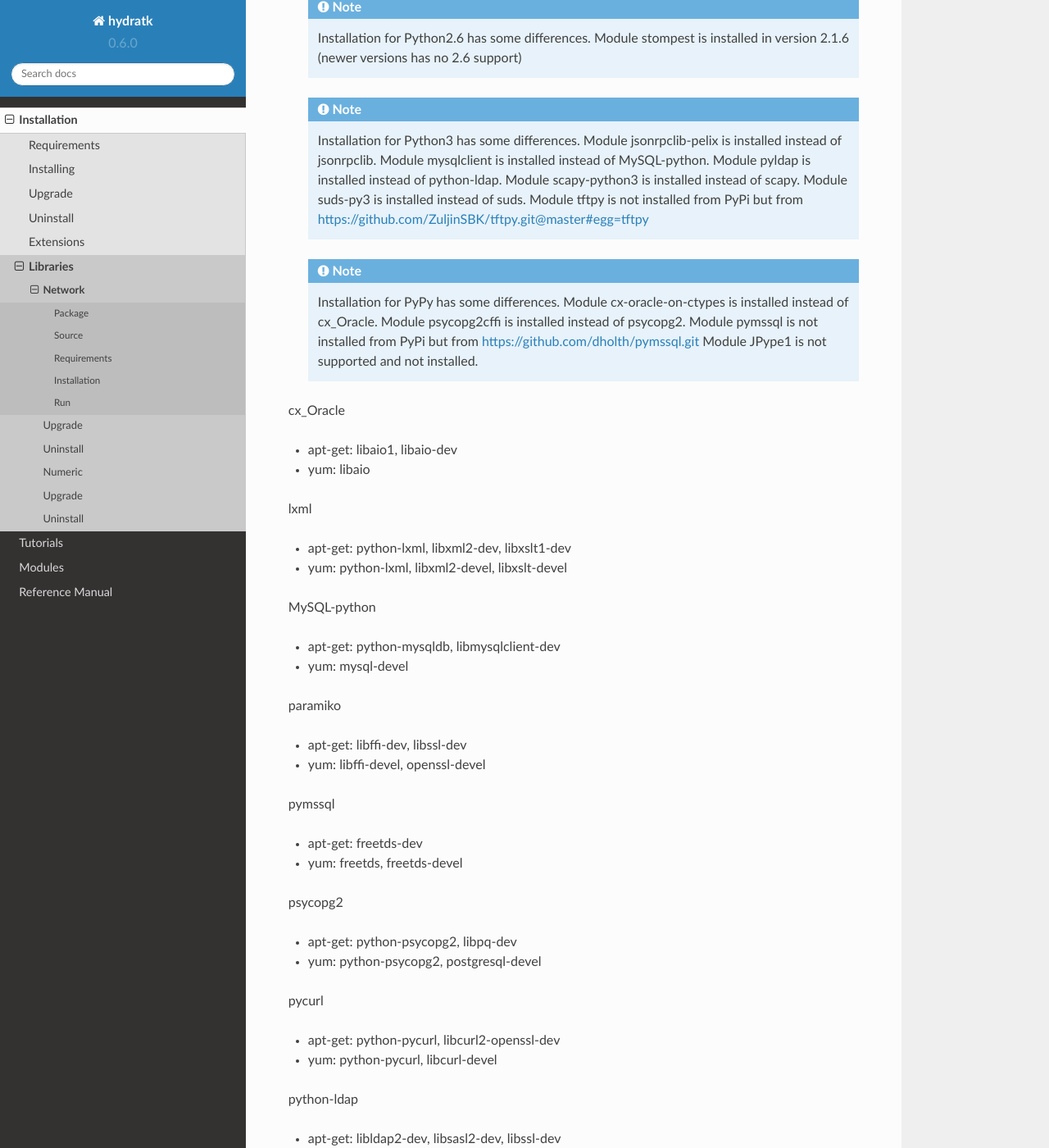
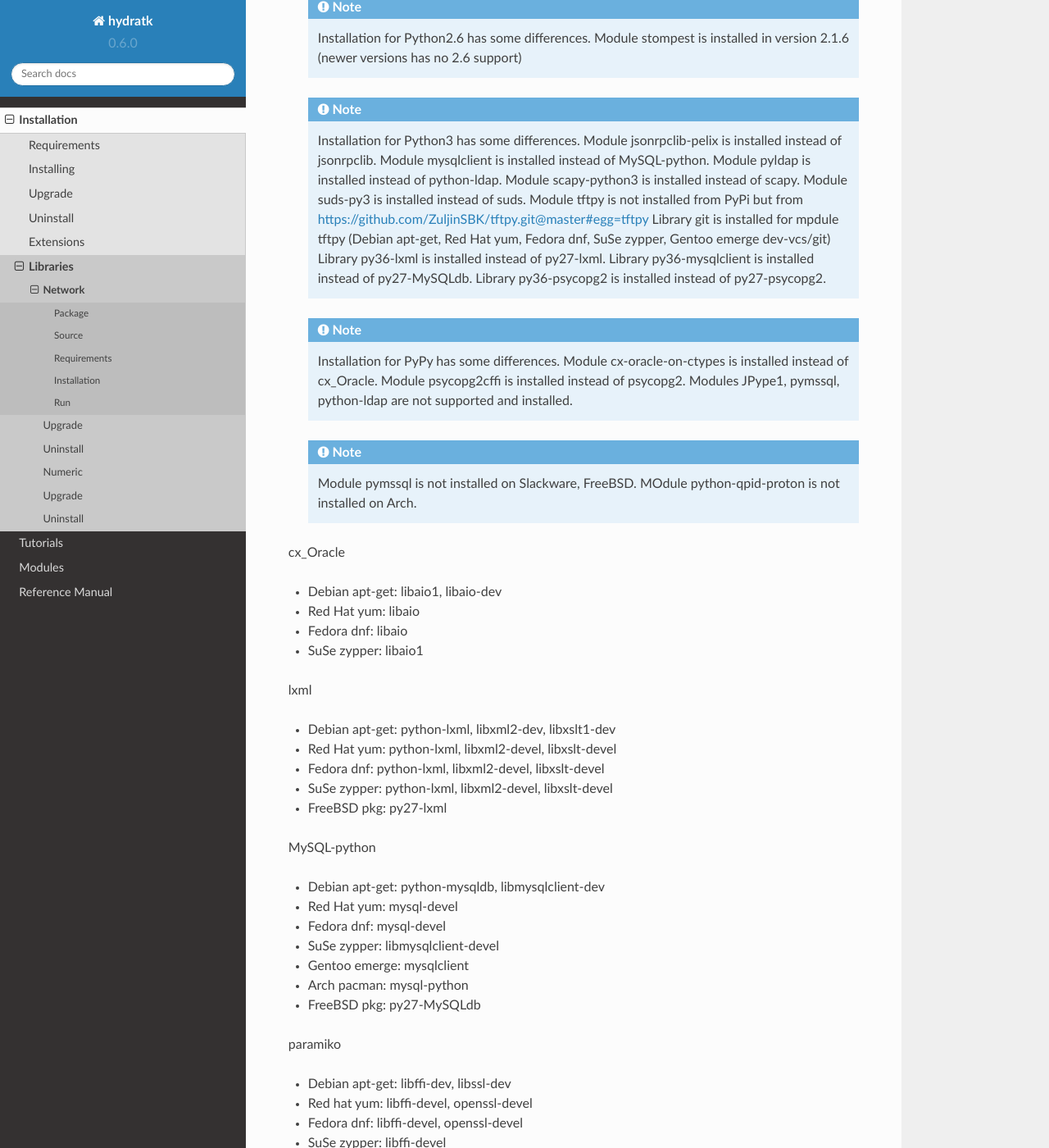
Before and after one commit to hydratk/hydratk-doc, a Sphinx documentation site: the page built from doc/rst/install/lib/network.rst, in a window 1280 px wide and 1400 px high, scrolled down 1967 px. Shown: the whole window at 82% size. Built offline with Sphinx 7.4.7 and the Read the Docs theme 2.0.0, drawn with Linux system fonts in a browser that asks for light colours; formulas are drawn with MathJax 3; some of the changed text lies outside the part shown.

Commit message:
Modified - installation procedure, Debian, Red Hat, Fedora, SuSe, Slackware, Gentoo, Arch, FreeBSD supported.

```diff
--- a/doc/rst/install/lib/network.rst
+++ b/doc/rst/install/lib/network.rst
@@ -108,59 +108,94 @@ Module cassandra-driver installation takes longer time (not so fast as other mod
      Module scapy-python3 is installed instead of scapy.
      Module suds-py3 is installed instead of suds.
      Module tftpy is not installed from PyPi but from https://github.com/ZuljinSBK/tftpy.git@master#egg=tftpy
+     Library git is installed for mpdule tftpy (Debian apt-get, Red Hat yum, Fedora dnf, SuSe zypper, Gentoo emerge dev-vcs/git)
+     Library py36-lxml is installed instead of py27-lxml.
+     Library py36-mysqlclient is installed instead of py27-MySQLdb.
+     Library py36-psycopg2 is installed instead of py27-psycopg2.
 
   .. note ::
 
      Installation for PyPy has some differences.
      Module cx-oracle-on-ctypes is installed instead of cx_Oracle.
      Module psycopg2cffi is installed instead of psycopg2.
-     Module pymssql is not installed from PyPi but from https://github.com/dholth/pymssql.git
-     Module JPype1 is not supported and not installed.
+     Modules JPype1, pymssql, python-ldap are not supported and installed.
+
+  .. note ::
+
+     Module pymssql is not installed on Slackware, FreeBSD.
+     MOdule python-qpid-proton is not installed on Arch.
 
 cx_Oracle
 
-* apt-get: libaio1, libaio-dev
-* yum: libaio
+* Debian apt-get: libaio1, libaio-dev
+* Red Hat yum: libaio
+* Fedora dnf: libaio
+* SuSe zypper: libaio1
 
 lxml
 
-* apt-get: python-lxml, libxml2-dev, libxslt1-dev
-* yum: python-lxml, libxml2-devel, libxslt-devel
+* Debian apt-get: python-lxml, libxml2-dev, libxslt1-dev
+* Red Hat yum: python-lxml, libxml2-devel, libxslt-devel
+* Fedora dnf: python-lxml, libxml2-devel, libxslt-devel
+* SuSe zypper: python-lxml, libxml2-devel, libxslt-devel
+* FreeBSD pkg: py27-lxml
 
 MySQL-python
 
-* apt-get: python-mysqldb, libmysqlclient-dev
-* yum: mysql-devel
+* Debian apt-get: python-mysqldb, libmysqlclient-dev
+* Red Hat yum: mysql-devel
+* Fedora dnf: mysql-devel
+* SuSe zypper: libmysqlclient-devel
+* Gentoo emerge: mysqlclient
+* Arch pacman: mysql-python
+* FreeBSD pkg: py27-MySQLdb
 
 paramiko
 
-* apt-get: libffi-dev, libssl-dev
-* yum: libffi-devel, openssl-devel
+* Debian apt-get: libffi-dev, libssl-dev
+* Red hat yum: libffi-devel, openssl-devel
+* Fedora dnf: libffi-devel, openssl-devel
+* SuSe zypper: libffi-devel
+
+psycopg2
+
+* Debian apt-get: python-psycopg2, libpq-dev
+* Red Hat yum: python-psycopg2, postgresql-devel
+* Fedora dnf: python-psycopg2, postgresql-devel
+* SuSe zypper: python-psycopg2, postgresql-devel
+* FreeBSD pkg: py27-psycopg2
+
+pycurl
+
+* Debian apt-get: python-pycurl, libcurl4-openssl-dev
+* Red Hat yum: python-pycurl, libcurl-devel
+* Fedora dnf: python-pycurl, libcurl-devel
+* SuSe zypper: python-pycurl, libcurl-devel
+* Gentoo emerge: pycurl
+* FreeBSD pkg: curl
 
 pymssql
 
-* apt-get: freetds-dev
-* yum: freetds, freetds-devel
-
-psycopg2
-
-* apt-get: python-psycopg2, libpq-dev
-* yum: python-psycopg2, postgresql-devel
-
-pycurl
-
-* apt-get: python-pycurl, libcurl2-openssl-dev
-* yum: python-pycurl, libcurl-devel
+* Debian apt-get: freetds-dev
+* Red Hat yum: freetds, freetds-devel
+* Fedora dnf: freetds, freetds-devel
+* SuSe zypper: freetds, freetds-devel
 
 python-ldap
 
-* apt-get: libldap2-dev, libsasl2-dev, libssl-dev
-* yum: openldap-devel
+* Debian apt-get: libldap2-dev, libsasl2-dev, libssl-dev
+* Red Hat yum: openldap-devel
+* Fedora dnf: openldap-devel
+* SuSe zypper: openldap2-devel
+* Gentoo emerge: openldap, cyrus-sasl
+* FreeBSD pkg: openldap-sasl-client
 
 selenium
 
-* apt-get: libfontconfig
-* yum: fontconfig
+* Debian apt-get: libfontconfig
+* Red Hat yum: fontconfig
+* Fedora dnf: fontconfig
+* SuSe zypper: fontconfig
 
 Oracle client is not bundled with library and must be installed individually.
 Setup script checks if environment variable ORACLE_HOME is set. If not the module cx_Oracle is excluded.
@@ -172,9 +207,9 @@ When you install JVM, you can update library and JPype1 including jar files will
 
 Library offers following profiles.
 
-* basic - hydratk, jsonrpclib, lxml, paramiko, pycurl, python-ldap, python-ntlm, requests, requests_ntlm, scapy, simplejson, suds, tftpy
+* basic - hydratk, jsonrpclib, lxml, paramiko, pycurl, python-ntlm, requests, requests_ntlm, scapy, simplejson, suds, tftpy
 * bridge - basic profile, JPype1, pyexcel, pyexcel-xlsx, pyexcel-ods3, selenium
-* db - basic profile, cassandra-driver, cx_Oracle, MySQL-python, mysqlclient, pymongo, pymssql, psycopg2, redis
+* db - basic profile, cassandra-driver, cx_Oracle, MySQL-python, mysqlclient, psycopg2, pymongo, pymssql, python-ldap redis
 * jms - basic profile, paho-mqtt, python-qpid-proton, stompest
 * full - everything
 
--- a/doc/rst/install/requirements.rst
+++ b/doc/rst/install/requirements.rst
@@ -5,10 +5,10 @@ Requirements
 
 HydraTK is implemented in Python. Before you can install, you must fulfill basic requirements.
 
-* Any OS Unix - distributions Debian, Red Hat, etc. with apt-get or yum package manager
+* Any OS Linux - distributions Debian, Red Hat, Fedora, SuSe, Slackware, Gentoo, Arch, FreeBSD with default package manager
 * Python interpreter - versions CPython 2.6, 2.7, 3.3, 3.4, 3.5, 3.6, PyPy 2.7
 * Python modules - setuptools, pip, wheel (actual versions)
 
 .. note::
 
-   OS Windows and OS X are not supported, but there are future plans to support them.
+   OS Windows and MacOS are not supported, but there are future plans to support them.
```
Also changed, not shown: other parts of doc/rst/install/lib/network.rst (+2 -0 lines), doc/rst/install/ext/yoda.rst (+10 -2 lines), doc/rst/install/installing.rst (+12 -4 lines).
